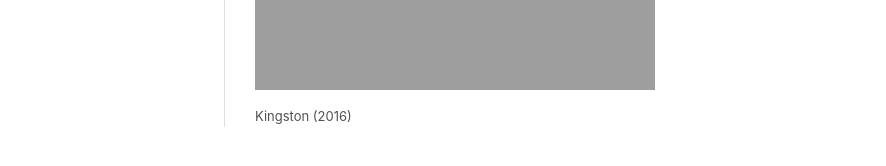
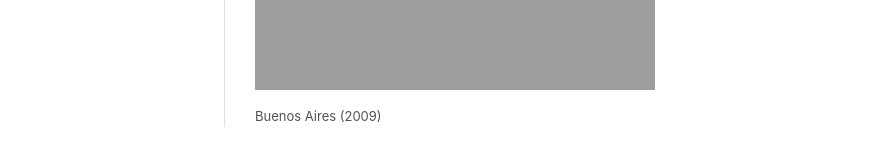
Before and after one commit to qasar/qasar.github.io, a Jekyll site: the page built from photos.html, in a window 1280 px wide. Shown: the part 385-551 px from the top of the page, without its empty margins (35-921 px from the left). Built offline with Jekyll 4.4.1, drawn with Linux system fonts in a browser that asks for light colours.

Commit message:
Update photos.html

```diff
--- a/photos.html
+++ b/photos.html
@@ -73,6 +73,7 @@ var imageText = [
 
 
 var locations = [
+	"Buenos Aires (2009)",
 	"Kingston (2016)",
 	"Times Square (2014)",
 	"Detroit (2018)",
@@ -181,9 +182,8 @@ Photography is not like painting. There is a creative fraction of a second when
 <img id="gallery" onclick="handlePhotoClick(event, this)"  src=	"https://qy.co/assets/bike.JPG",>
 
 <div id="locationsText">
-Kingston (2016)
+Buenos Aires (2009)
 </div>
-
 </div>
 </div>
 
```
